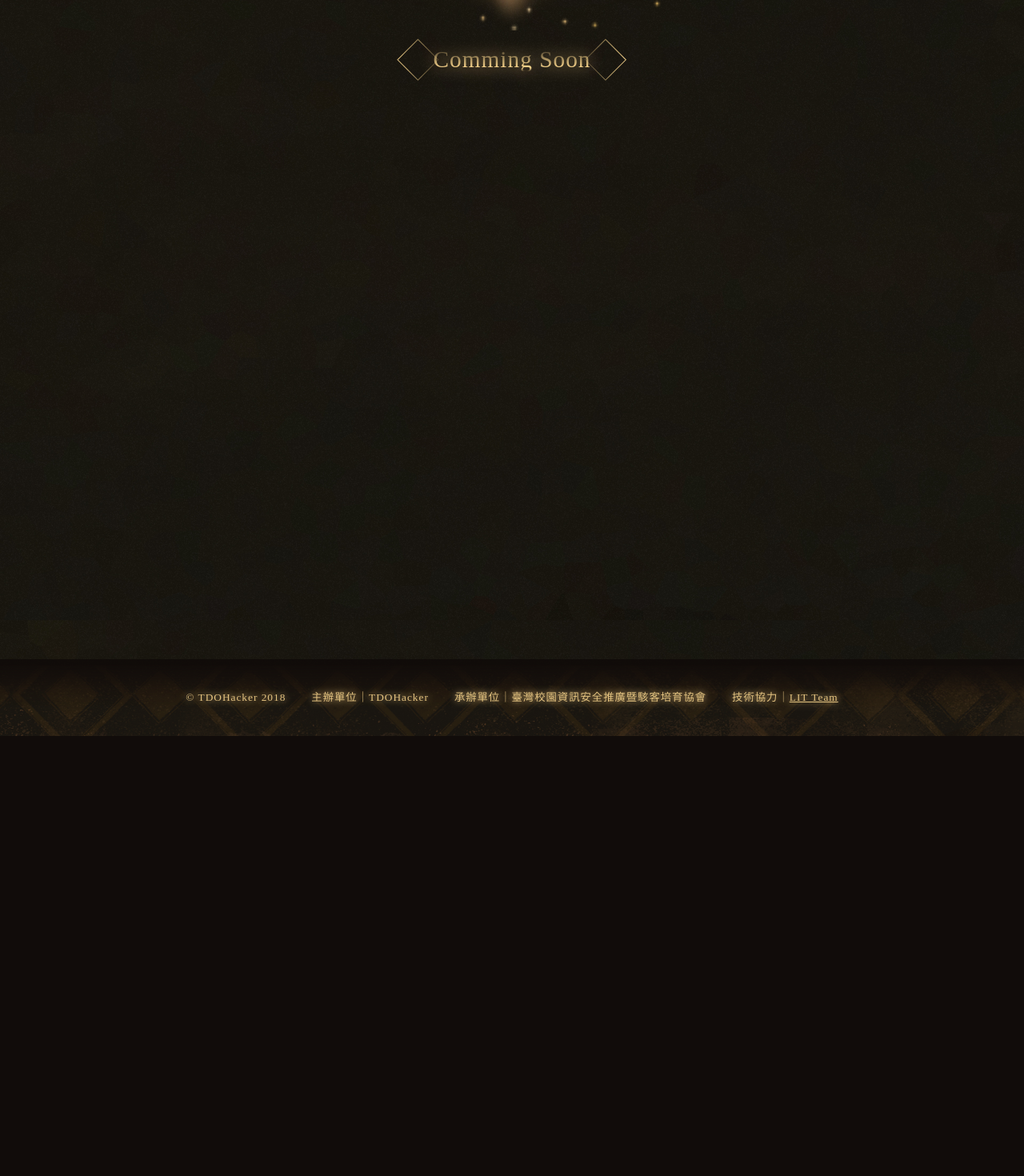
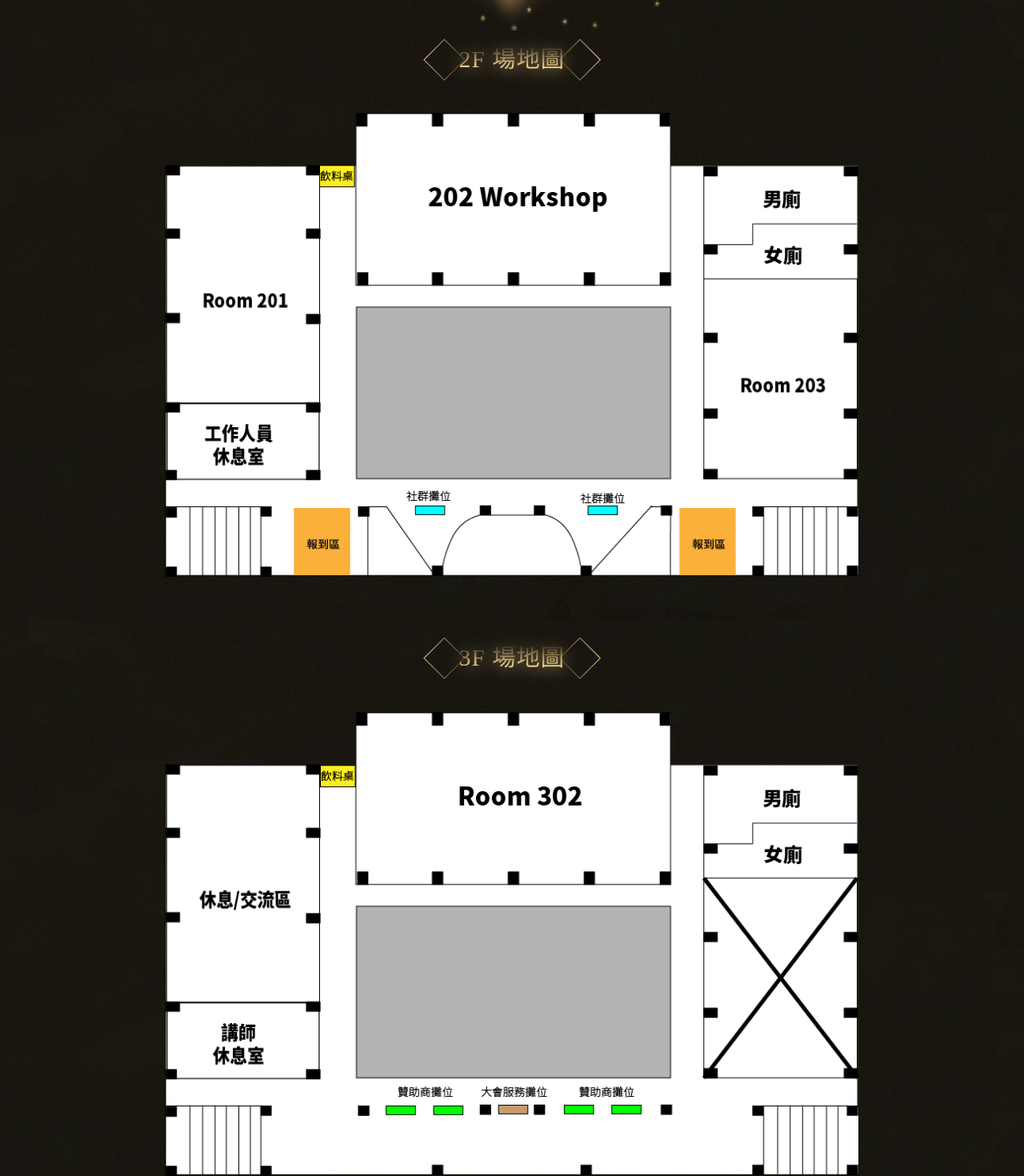
Before and after one commit to tdoh/tdoh.online, a Vue app: page /2018/map in a window 1280 px wide. Shown: the part 72-1542 px from the top of the page at 80% size. Before the commit the page ends 992 px from the top, so only its background shows below. Built offline with nearby package versions, Linux system fonts and the light colour scheme; a web font is replaced by a local one.

Commit message:
Layout: add floormaps

```diff
--- a/src/assets/scss/_spotlight.scss
+++ b/src/assets/scss/_spotlight.scss
@@ -97,6 +97,9 @@
       a {
         color: inherit;
         font-weight: 600;
+      }
+      img {
+        width: 100%;
       }
       .card {
         display: flex;
--- a/src/views/FloorMap.vue
+++ b/src/views/FloorMap.vue
@@ -2,7 +2,16 @@
   <div>
     <div class="spotlight">
       <div class="spotlight-box">
-        <h1 class="title symbol"><span>Comming Soon</span></h1>
+        <h1 class="title symbol"><span>2F 場地圖</span></h1>
+        <div class="content">
+          <img src="@/assets/images/floormap/2F.png" alt="">
+        </div>
+      </div>
+      <div class="spotlight-box">
+        <h1 class="title symbol"><span>3F 場地圖</span></h1>
+        <div class="content">
+          <img src="@/assets/images/floormap/3F.png" alt="">
+        </div>
       </div>
     </div>
     <Footer />
```
Also changed, not shown: src/assets/images/floormap/2F.png (added), src/assets/images/floormap/3F.png (added).
